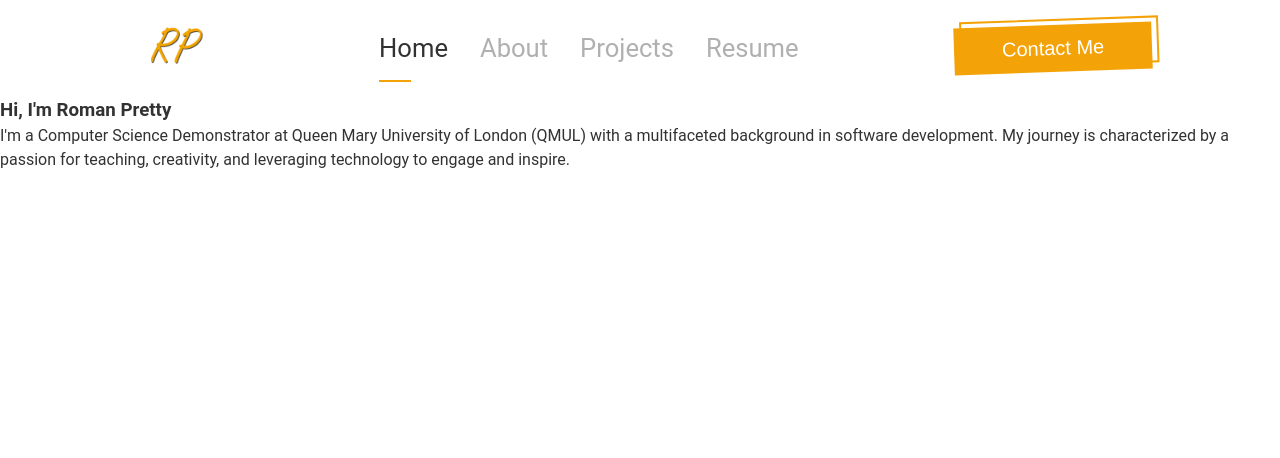
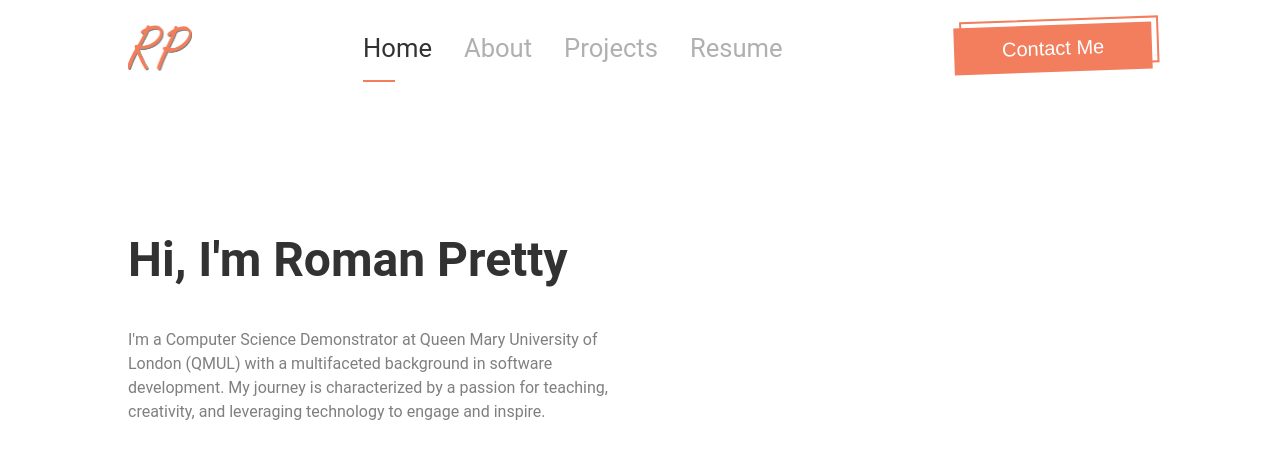
Before and after one commit to Roman-Pretty/Portfolio, a React (Vite) app: page / in a window 1280 px wide. Shown: the top 458 px of the page. Built offline with nearby package versions, Linux system fonts and the light colour scheme.

Commit message:
Refactor header component and update logo size

```diff
--- a/src/components/Header.tsx
+++ b/src/components/Header.tsx
@@ -1,35 +1,43 @@
 import logo from '../assets/logo.png';
-import React, { useState } from 'react';
+import { FC, useState } from 'react';
+
+interface ListItemProps {
+    name: string;
+    isSelected: boolean;
+    href: string;
+    click: () => void;
+}
+
+const ListItem: FC<ListItemProps> = ({ name, isSelected, href, click }) => {
+    return (
+        <li className={isSelected ? 'selected' : ''}>
+            <a href={href} onClick={click}>{name}</a>
+            {isSelected && <hr />}
+        </li>
+    );
+};
 
 function Header() {
+    const [selected, setSelected] = useState('home');
 
-    const [selected, setSelected] = useState('home');
-    let selectedValue = ['selected', '', '', ''];
-
-    if (selected === 'home') {
-        selectedValue = ['selected', '', '', ''];
-    } else if (selected === 'about') {
-        selectedValue = ['', 'selected', '', ''];
-    } else if (selected === 'projects') {
-        selectedValue = ['', '', 'selected', ''];
-    } else if (selected === 'resume') {
-        selectedValue = ['', '', '', 'selected'];
-    }
+    const handleItemClick = (itemName: string) => {
+        setSelected(itemName);
+    };
 
     return (
         <header>
             <img src={logo} alt='Roman Pretty'></img>
             <nav>
                 <ul>
-                    <li className={selectedValue[0]}><a href="#home" onClick={() => { setSelected('home') }}>Home</a>{selected === 'home' || selected === '' ? <hr /> : null}</li>
-                    <li className={selectedValue[1]}><a href="#about" onClick={() => { setSelected('about') }}>About</a>{ selected === 'about' ? <hr/> : null }</li>
-                    <li className={selectedValue[2]}><a href="#projects" onClick={() => { setSelected('projects') }}>Projects</a>{ selected === 'projects' ? <hr/> : null }</li>
-                    <li className={selectedValue[3]}><a href="#resume" onClick={() => { setSelected('resume') }}>Resume</a>{ selected === 'resume' ? <hr/> : null }</li>
+                    <ListItem name='Home' isSelected={selected === 'home'} href='#home' click={() => handleItemClick('home')} />
+                    <ListItem name='About' isSelected={selected === 'about'} href='#about' click={() => handleItemClick('about')} />
+                    <ListItem name='Projects' isSelected={selected === 'projects'} href='#projects' click={() => handleItemClick('projects')} />
+                    <ListItem name='Resume' isSelected={selected === 'resume'} href='#resume' click={() => handleItemClick('resume')} />
                 </ul>
             </nav>
             <button>Contact Me</button>
         </header>
-    )
+    );
 }
 
-export default Header
+export default Header;
--- a/src/css/App.css
+++ b/src/css/App.css
@@ -19,7 +19,7 @@ header {
   padding: 1vh 10vw 1vh 10vw;
 }
 header img {
-  width: 6rem;
+  width: 4rem;
 }
 header ul {
   display: flex;
@@ -28,26 +28,26 @@ header ul {
   gap: 2rem;
 }
 header ul li:hover {
-  color: #f3a307;
+  color: #f37e5d;
 }
 header ul .selected {
   color: #323232;
 }
 header ul .selected hr {
-  border: 1px solid #f3a307;
+  border: 1px solid #f37e5d;
   width: 2rem;
   position: absolute;
 }
 header button {
   padding: 0.75rem 3rem;
   font-size: 1.25rem;
-  background-color: #f3a307;
+  background-color: #f37e5d;
   color: #fff;
   transform: rotate(-2deg);
   transition: 0.4s;
 }
 header button:hover {
-  background-color: #323232;
+  background-color: #ef582e;
   color: #fff;
   transition: 0.4s;
   transform: translateX(1rem);
@@ -58,7 +58,7 @@ header button:active {
 header button:after {
   content: "";
   position: absolute;
-  border: 0.16rem solid #f3a307;
+  border: 0.16rem solid #f37e5d;
   bottom: 0.4rem;
   left: 0.4rem;
   width: 100%;
@@ -67,6 +67,28 @@ header button:after {
 header button:hover:after {
   top: 0rem;
   left: 0rem;
-  border-color: #323232;
+  border-color: #ef582e;
   transition: 0.2s;
+}
+
+.banner {
+  height: 80vh;
+  display: flex;
+  flex-direction: row;
+  justify-content: space-between;
+  align-items: baseline;
+  padding: 10vw;
+}
+.banner article {
+  max-width: 50%;
+  display: flex;
+  flex-direction: column;
+  gap: 2rem;
+}
+.banner article h1 {
+  color: #323232;
+  font-size: 3rem;
+}
+.banner article p {
+  color: #7f7f7f;
 }/*# sourceMappingURL=App.css.map */
--- a/src/css/App.scss
+++ b/src/css/App.scss
@@ -3,7 +3,11 @@
 $text: #323232;
 $unselected: #b0b0b0;
 $background: #fff;
-$accent: #f3a307;
+$accent: #f37e5d;
+$accent-dark: darken($accent, 10%);
+
+// Paddings
+$side-padding: 10vw;
 
 // General Styling
 body {
@@ -27,10 +31,10 @@ header {
 
     color: $unselected;
     background-color: $background;
-    padding: 1vh 10vw 1vh 10vw;
+    padding: 1vh $side-padding 1vh $side-padding;
 
     img {
-        width: 6rem;
+        width: 4rem;
     }
 
     ul {
@@ -64,7 +68,7 @@ header {
     }
 
     button:hover {
-        background-color: $text;
+        background-color: $accent-dark;
         color: $background;
         transition: 0.4s;
         transform: translateX(1rem);
@@ -87,7 +91,35 @@ header {
     button:hover:after {
        top: 0rem;
        left: 0rem;
-       border-color: $text;
+       border-color: $accent-dark;
        transition: 0.2s;
     }
 }
+
+.banner {
+    height: 80vh;
+
+    display: flex;
+    flex-direction: row;
+    justify-content: space-between;
+    align-items: baseline;
+    padding: $side-padding;
+
+    article {
+        max-width: 50%;
+        display: flex;
+        flex-direction: column;
+        gap: 2rem;
+
+        h1 {
+            color: $text;
+            font-size: 3rem;
+        }
+
+        p {
+            color: lighten($text, 30%);
+        }
+
+    }
+
+}
```
Also changed, not shown: src/assets/logo.png, 1 other file (tests, documents, lock files or other folders).
